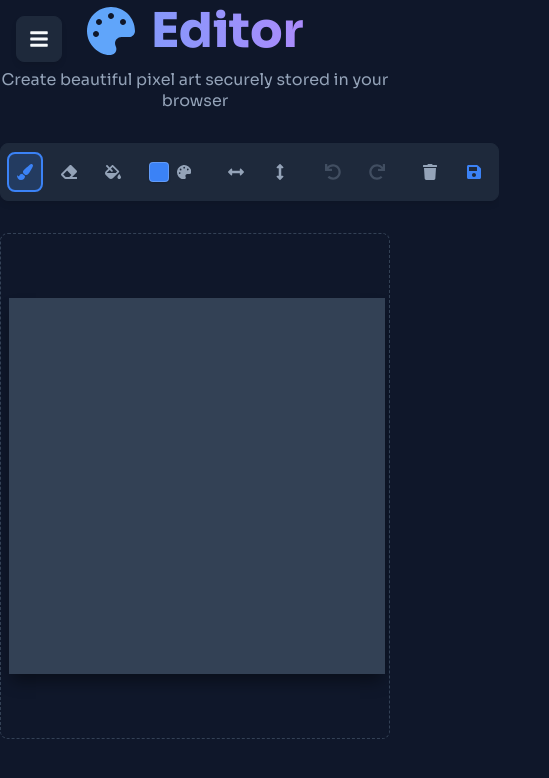
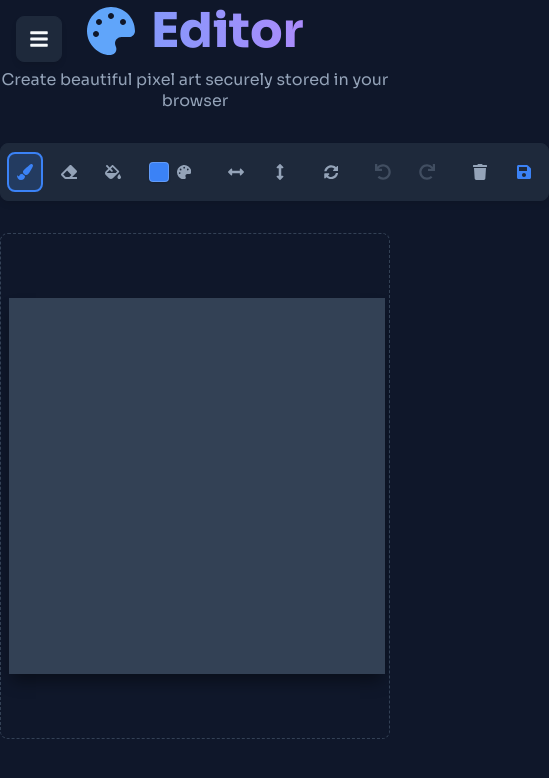
Before and after one commit to Samriddhicollege/BCA-2024-3rd-React-PixelArt, a React (Vite) app: page /editor in a window 390 px wide. Shown: the top 778 px of the page, 549 px wide, since content can reach past the window. Built offline with nearby package versions, Linux system fonts and the light colour scheme.

Commit message:
style: Add reset button styles and responsive design adjustments

```diff
--- a/src/components/features/Toolbar.css
+++ b/src/components/features/Toolbar.css
@@ -210,3 +210,21 @@
     bottom: calc(100% + 15px);
   }
 }
+
+.reset-btn {
+  color: var(--text-muted);
+  font-size: 0.9rem !important;
+  margin-top: 0.5rem;
+}
+
+.reset-btn:hover {
+  color: var(--primary) !important;
+  background-color: rgba(59, 130, 246, 0.1) !important;
+}
+
+@media (max-width: 768px) {
+  .reset-btn {
+    margin-top: 0;
+    margin-left: 0.5rem;
+  }
+}
--- a/src/components/features/Toolbar.jsx
+++ b/src/components/features/Toolbar.jsx
@@ -1,5 +1,5 @@
 import React, { useState, useEffect, useRef, useCallback } from 'react';
-import { FaPaintBrush, FaEraser, FaFillDrip, FaUndo, FaRedo, FaTrash, FaSave, FaArrowsAltH, FaArrowsAltV, FaPalette as FaPaletteIcon } from 'react-icons/fa';
+import { FaPaintBrush, FaEraser, FaFillDrip, FaUndo, FaRedo, FaTrash, FaSave, FaArrowsAltH, FaArrowsAltV, FaPalette as FaPaletteIcon, FaSyncAlt } from 'react-icons/fa';
 import ColorPalette from './ColorPalette';
 import './Toolbar.css';
 
@@ -8,7 +8,7 @@ const Toolbar = ({
   onUndo, onRedo, canUndo, canRedo,
   onClear, onSave,
   eraserSize, setEraserSize,
-  canvasWidth, canvasHeight, onWidthChange, onHeightChange,
+  canvasWidth, canvasHeight, onWidthChange, onHeightChange, onResetDimensions,
   color, onColorChange
 }) => {
   const [showEraserTip, setShowEraserTip] = useState(false);
@@ -148,6 +148,14 @@ const Toolbar = ({
             </div>
           )}
         </div>
+
+        <button
+          className="tool-btn reset-btn"
+          onClick={onResetDimensions}
+          title="Reset to 16x16"
+        >
+          <FaSyncAlt />
+        </button>
       </div>
 
       <div className="toolbar-divider" />
```
